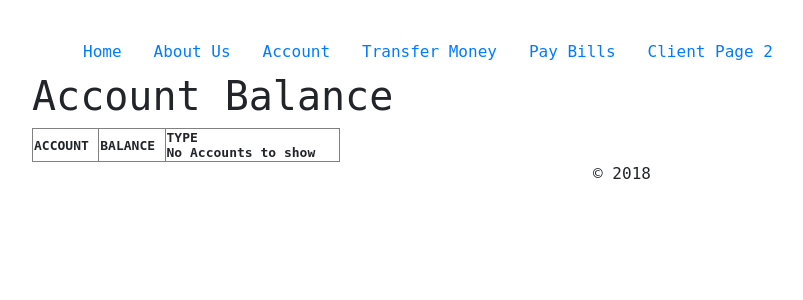
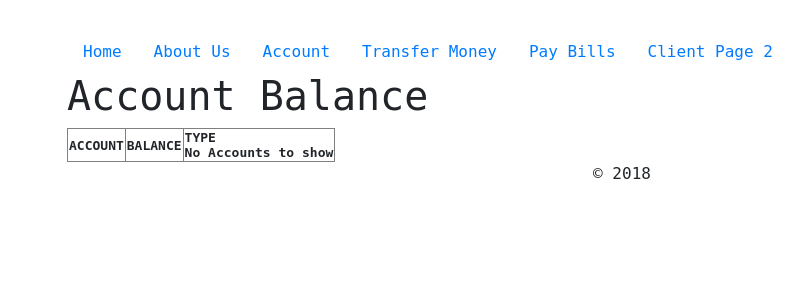
Before and after one commit to Lussier115/COMP353-Bank, a PHP site: page /client/client-accountBalance.php in a window 1280 px wide. Shown: the part 192-492 px from the top of the page, without its empty margins (18-821 px from the left). Run offline with PHP 8.4, Linux system fonts and the light colour scheme; the visitor is signed in with stand-in values (Sample User, id 1); data that the repository does not hold is empty.

Commit message:
just some styling

```diff
--- a/client/client-accountBalance.php
+++ b/client/client-accountBalance.php
@@ -21,12 +21,11 @@
 <body>
 <?php include("../includes/header.php"); ?>
 <?php include("client-nav.php"); ?>
-<div style="padding-left: 50px">
+<div class="container">
 	<h1>Account Balance</h1>
 
-
     <?php
-        echo "<table border='' style='width: 25%'>";
+        echo "<table border=''>";
         echo "<tr> <th>ACCOUNT</th><th>BALANCE</th><th>TYPE</th</tr>";
 
         if ($result->num_rows > 0) {
```
